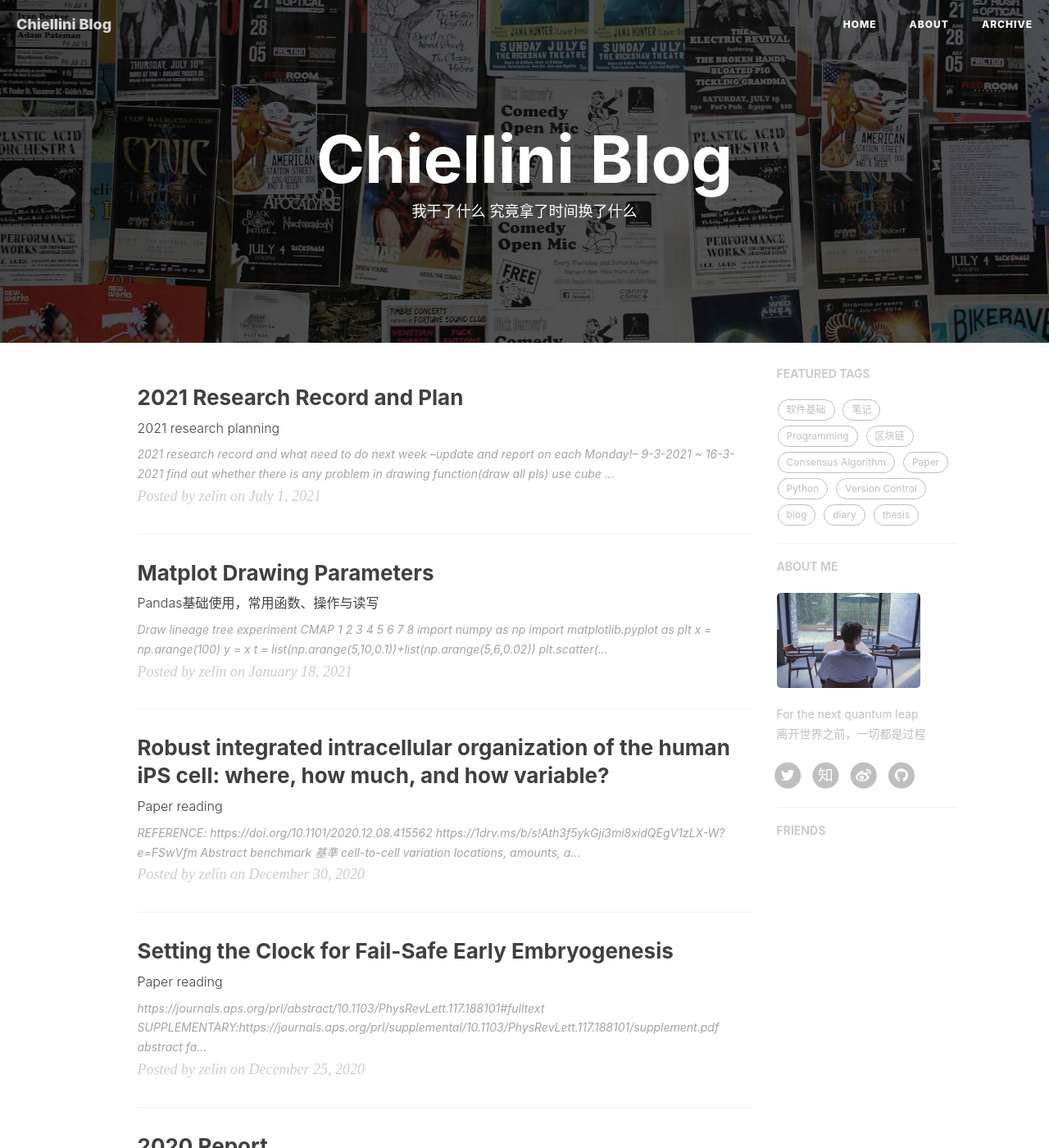
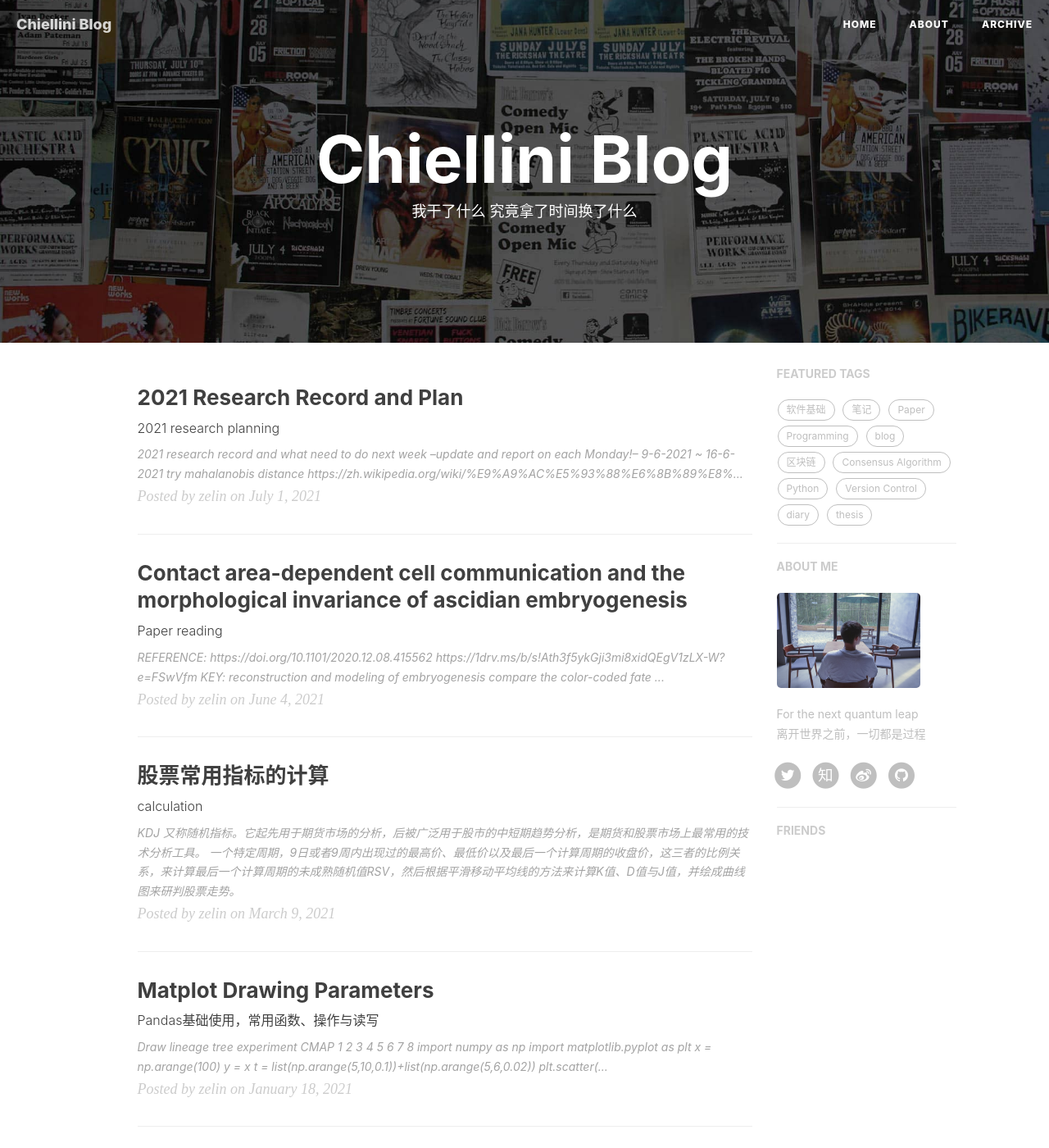
Before and after one commit to chiellini/chiellini.github.io, a Jekyll site: the page built from index.html, in a window 1280 px wide and 1400 px high. Shown: the whole window at 82% size. Built offline with Jekyll 4.4.1, drawn with Linux system fonts in a browser that asks for light colours; nearby versions of some CDN libraries; the list of posts is cut into pages by our own code; comment, search, counter and statistics services are not loaded; some of the changed text lies outside the part shown.

Commit message:
2022-2-16

```diff
--- /dev/null
+++ b/_posts/blog/2021-3-9-stock_index_calculation.markdown
@@ -0,0 +1,17 @@
+---
+title: "股票常用指标的计算"
+subtitle: "calculation"
+layout: post
+author: "zelin"
+header-style: text
+catalog: true
+tags:
+  - blog
+  - stocks
+---
+
+## KDJ
+
+又称随机指标。它起先用于期货市场的分析，后被广泛用于股市的中短期趋势分析，是期货和股票市场上最常用的技术分析工具。
+
+一个特定周期，9日或者9周内出现过的最高价、最低价以及最后一个计算周期的收盘价，这三者的比例关系，来计算最后一个计算周期的未成熟随机值RSV，然后根据平滑移动平均线的方法来计算K值、D值与J值，并绘成曲线图来研判股票走势。
--- a/_posts/blog/2021-7-1-research_progress.markdown
+++ b/_posts/blog/2021-7-1-research_progress.markdown
@@ -14,6 +14,14 @@ tags:
 
 --update and report on each Monday!--
 
+## 9-6-2021 ~ 16-6-2021
+
+try mahalanobis distance
+https://zh.wikipedia.org/wiki/%E9%A9%AC%E5%93%88%E6%8B%89%E8%AF%BA%E6%AF%94%E6%96%AF%E8%B7%9D%E7%A6%BB
+actually, it is the euclidean distance in PCA space
+
+
+
 ## 9-3-2021 ~ 16-3-2021
 1. find out whether there is any problem in drawing function(draw all pls)
 2. use cube  multiple face object to evaluate my clustering method
--- /dev/null
+++ b/_posts/paper_reading/2021-6-4-2020-Science-ascidian.markdown
@@ -0,0 +1,71 @@
+---
+title: "Contact area-dependent cell communication and the morphological invariance of ascidian embryogenesis"
+subtitle: "Paper reading"
+layout: post
+author: "zelin"
+header-style: text
+catalog: true
+tags:
+  - Paper
+---
+
+REFERENCE:
+
+
+https://doi.org/10.1101/2020.12.08.415562
+
+https://1drv.ms/b/s!Ath3f5ykGji3mi8xidQEgV1zLX-W?e=FSwVfm
+
+## KEY: reconstruction and modeling of embryogenesis
+
+* compare the color-coded fate and quantitative cell morphological properties
+  * tree-distance to classify asymmetric and symmetric (cell fate)
+* hypothesis: contact area-dependent cell communication imposes constraints on embryonic geometries.
+  * tree-edit distance (time domain, easy to do registration)
+  *
+
+# Abstract
+
+* invertebrate 無脊椎
+* homologous 同源的
+* rationale 理由
+
+# Introduction
+
+* early embryonic cell lineages are considered invariant
+* constitute attractive model systems to study the mechanisms driving cellular reproducibility.
+
+# Rationale
+
+* To quantify embryonic reproducibility in the ascidian ..., cell lineages, cell shapes, cell interations.
+* segmentation and tracking of embryonic cells procedure(ASTEC)
+* Development of  ascidians is characterized by lower cell number and earlier fate restriction. 94 of 110 early gastrula cells are fate restricted.
+
+# Result
+
+* Up to neurula, embryos develop without cell growth , programmed cell death, or cell neghbor exchanges.
+* Beyond cell position, cell cycle duration, and cell lineages we observed a high reproducibility of cell arrangements:
+* mechanistically, we uncovered a tight link between the control of cell arragements and asymmetric cell divisions.(which give rise to sister cells of distinct fates)
+* Combine
+# Methodology P33
+
+
+
+
+
+# Explanation
+* MAXIMUM POINT IN PCA ( SHAPE SPACE) TO DO CLUSTERING
+
+# Experiment
+* co
+
+# ANALYSIS
+
+
+# Conclusion
+* Establishes the highly reproducible ascidian embryo as a framework to bridge cell behaviors, morphogenesis, and the underlying regulatory program.
+* 1. segmentation
+* 2. geometric control
+
+# NEED TO KNOW
+*
```
Also changed, not shown: _posts/read_sf_plf/2019-05-01-sf-plf-01-git-command.md (+1 -1 lines).
